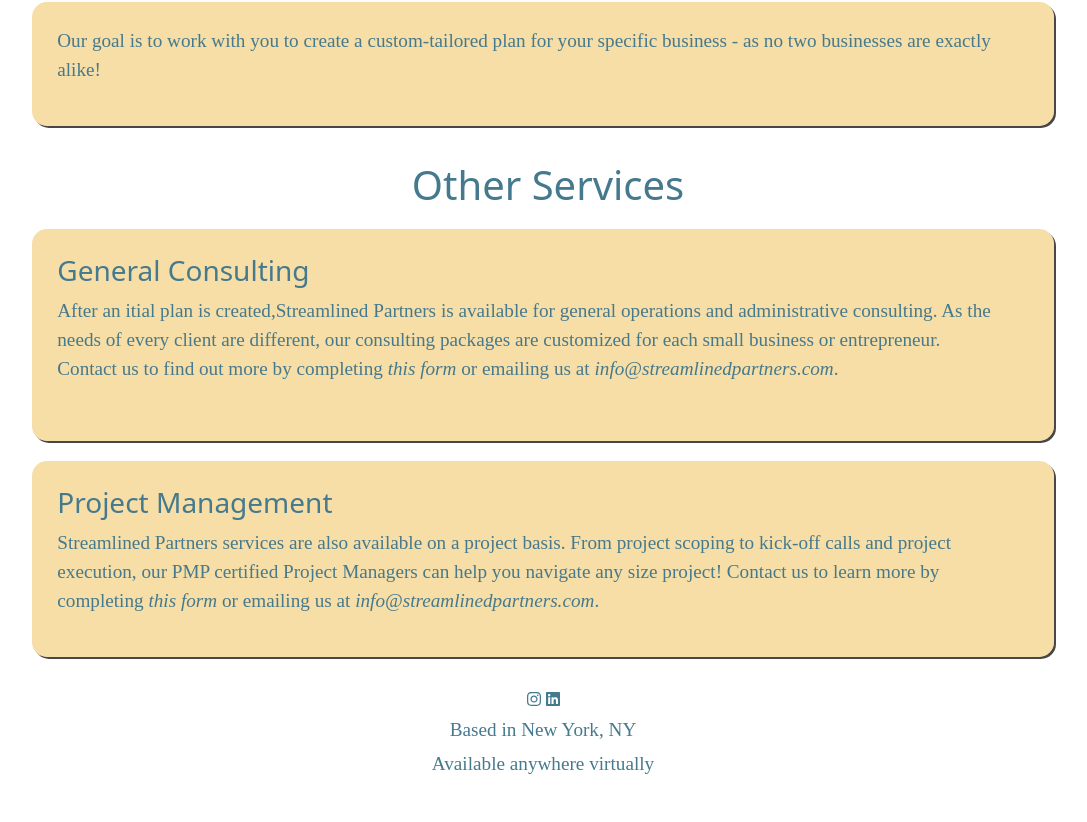
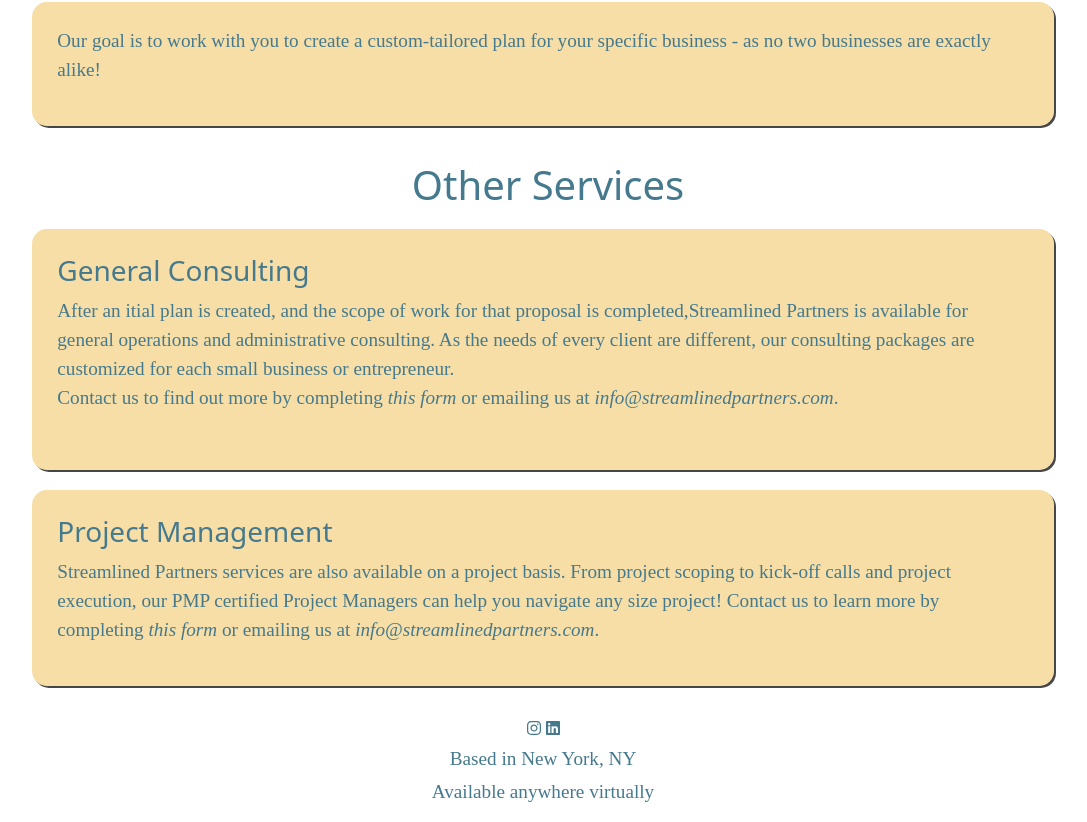
Before and after one commit to rhkearns/streamlined_1, a React (Create React App) app: page / in a window 1280 px wide. Shown: the part 847-1669 px from the top of the page, without its empty margins (97-1184 px from the left). Before the commit the page ends 1640 px from the top, so only its background shows below. Built offline with nearby package versions, Linux system fonts and the light colour scheme; a web font is replaced by a local one.

Commit message:
general consulting update

```diff
--- a/src/Components/NextSteps/NextSteps.jsx
+++ b/src/Components/NextSteps/NextSteps.jsx
@@ -8,9 +8,9 @@ const NextSteps = () => {
 
       <div id="next-section">
         <h2 id="general-heading">General Consulting</h2>
-        <p id="next-paragraph">After an itial plan is created,
+        <p id="next-paragraph">After an itial plan is created, and the scope of work for that proposal is completed,
 			{/* the completion and implementation of the roadmap,  */}
-			 Streamlined Partners is available for general operations and
+			Streamlined Partners is available for general operations and
 			administrative consulting. As the needs of every client are
 			different, our consulting packages are customized for each
 			small business or entrepreneur. <p>
```
